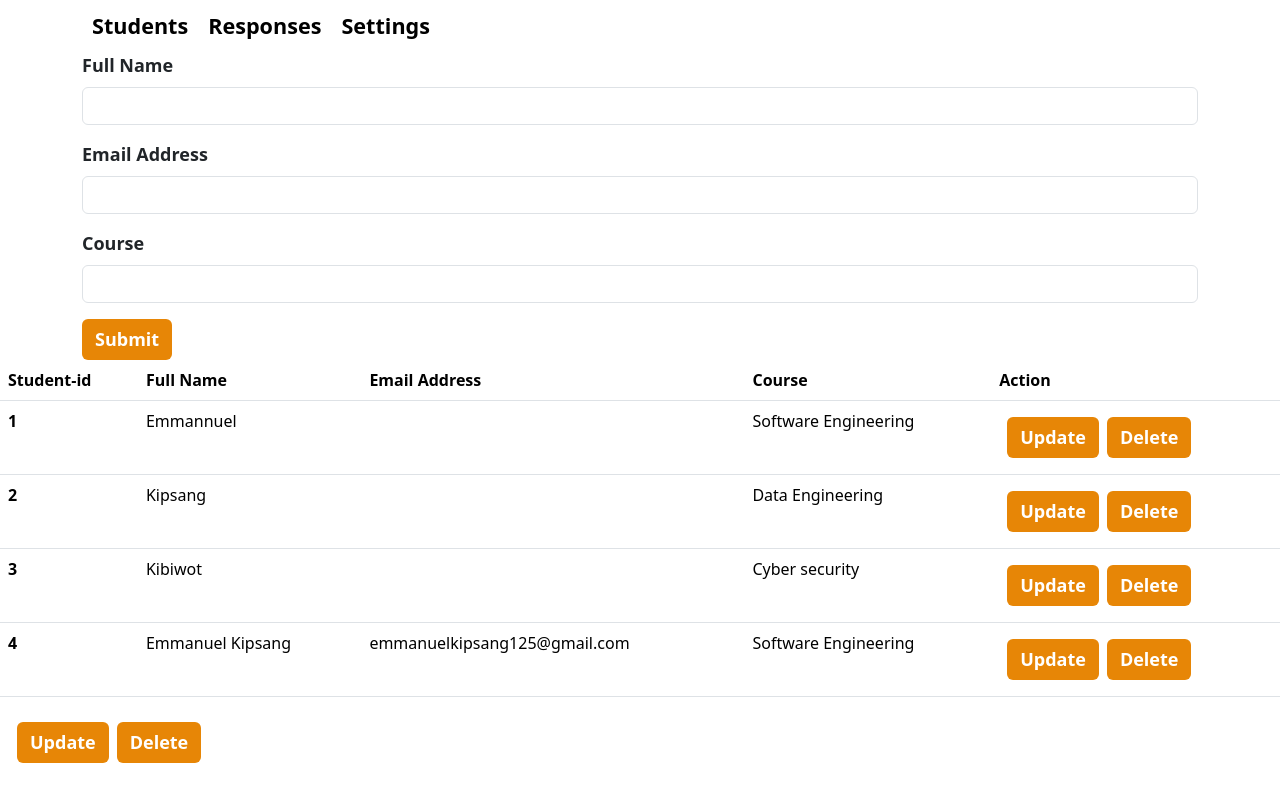
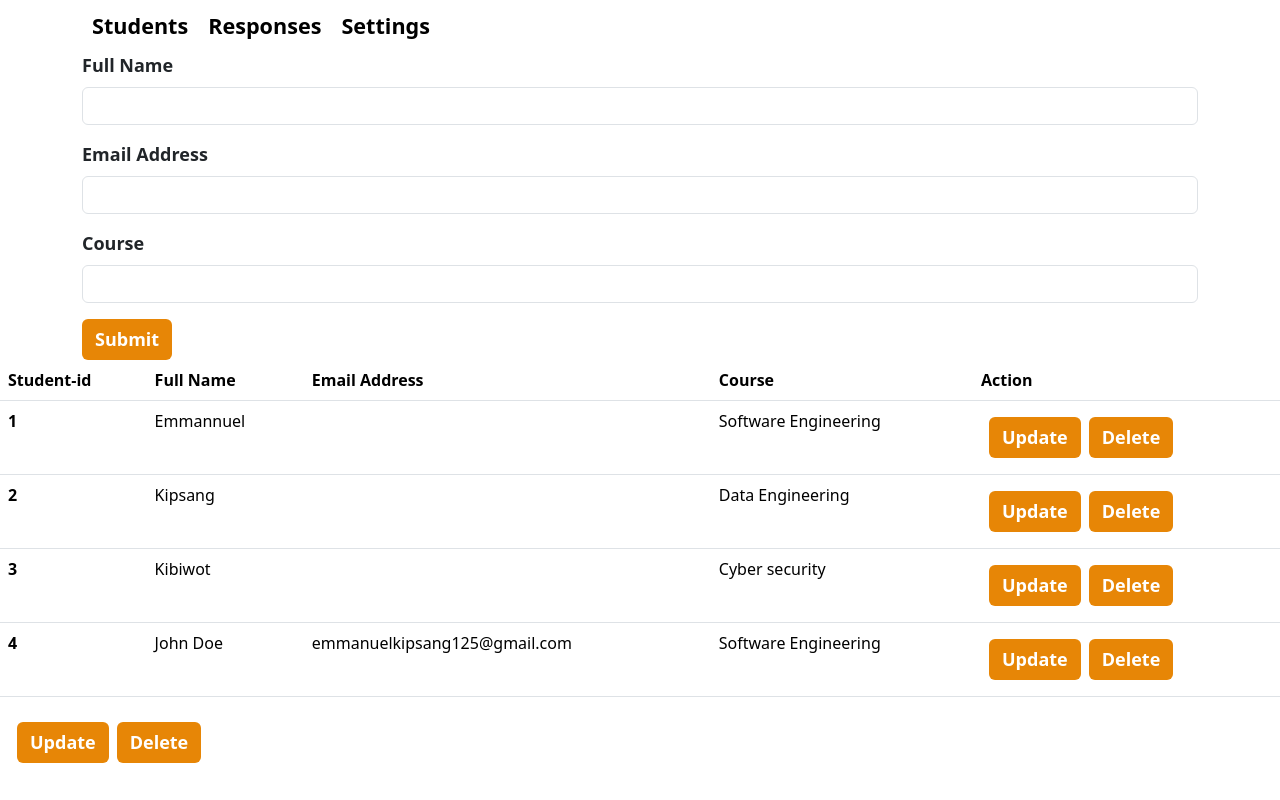
Before and after one commit to KipsangEmmanuel/Students-Feedback-Form--React-Sinatra-fullstack-, a React (Create React App) app: page / in a window 1280 px wide. Built offline with nearby package versions, Linux system fonts and the light colour scheme; data requests are answered from the project's data file.

Commit message:
added updateRecord func

```diff
--- a/db.json
+++ b/db.json
@@ -19,7 +19,7 @@
       "course": "Cyber security"
     },
     {
-      "name": "Emmanuel Kipsang",
+      "name": "John Doe",
       "email": "emmanuelkipsang125@gmail.com",
       "course": "Software Engineering",
       "id": 4
--- a/src/components/Student.js
+++ b/src/components/Student.js
@@ -1,8 +1,13 @@
- function TableRaw({id, name, email, course, onDelete}) {
+ function TableRaw({id, name, email, course, onDelete, onUpdate}) {
 
     function deleteRaw() {
         onDelete(id)
     }
+
+    function updateRaw() {
+        onUpdate(id)
+    }
+
     return(
         <>
              <tr key="student.id">
@@ -11,7 +16,7 @@
                 <td>{email}</td>
                  <td>{course}</td>
                 <td>
-                    <button className="btn m-2">Update</button>
+                    <button className="btn m-2" onClick={updateRaw}>Update</button>
                     <button className="btn" onClick={deleteRaw}>Delete</button>
                  </td>
             </tr>
--- a/src/components/Table.js
+++ b/src/components/Table.js
@@ -19,6 +19,20 @@ function Table() {
         headers: {
             "Content-Type": "application/json"
         }
+    })
+    .then((res) => res.json())
+    .then(data => console.log(data))
+  }
+
+  function updateRecord(id) {
+    fetch(`http://localhost:3002/students/${id}`, {
+        method: "PATCH",
+        headers: {
+            "Content-Type": "application/json"
+        },
+        body: JSON.stringify ({
+            name: "John Doe"
+        })
     })
     .then((res) => res.json())
     .then(data => console.log(data))
@@ -47,6 +61,7 @@ function Table() {
                                     email={student.email}
                                     course={student.course}
                                     onDelete={deleteRecord}
+                                    onUpdate={updateRecord}
                                 />
                             )
                         })
```
